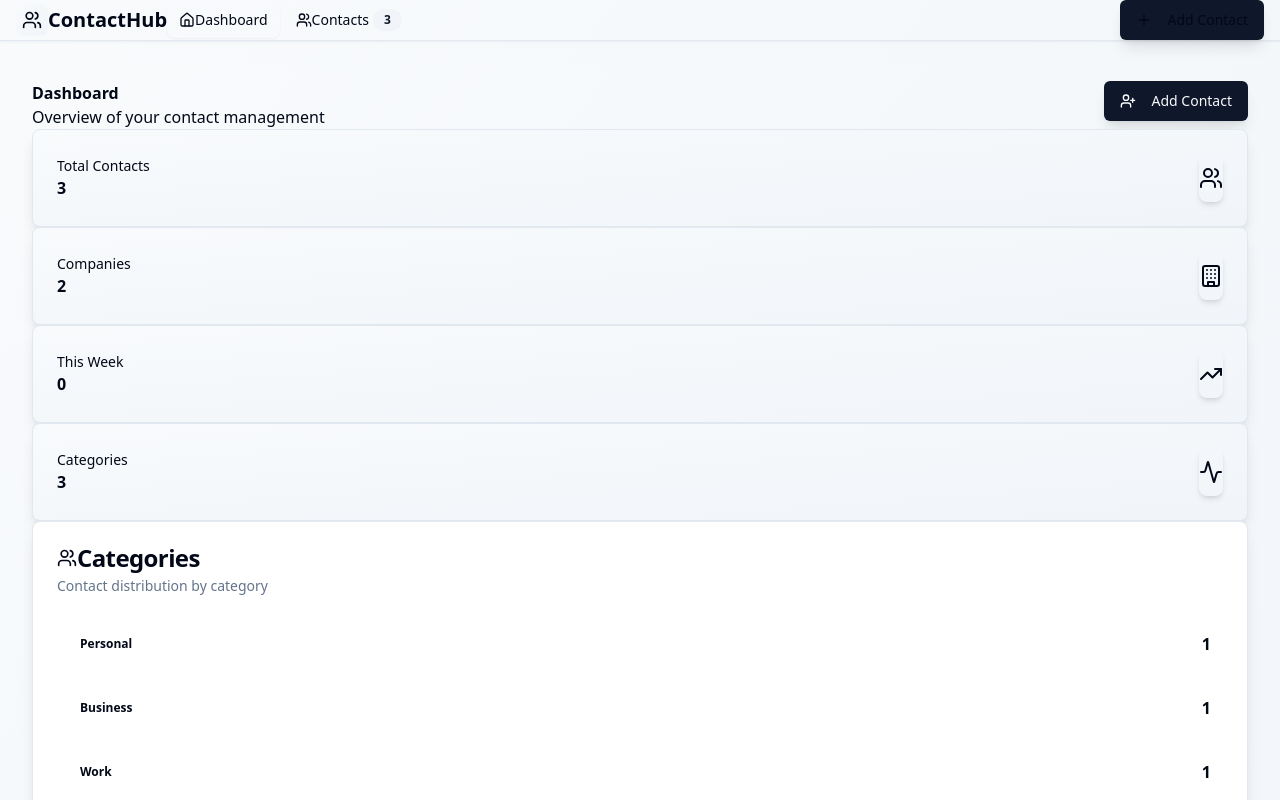
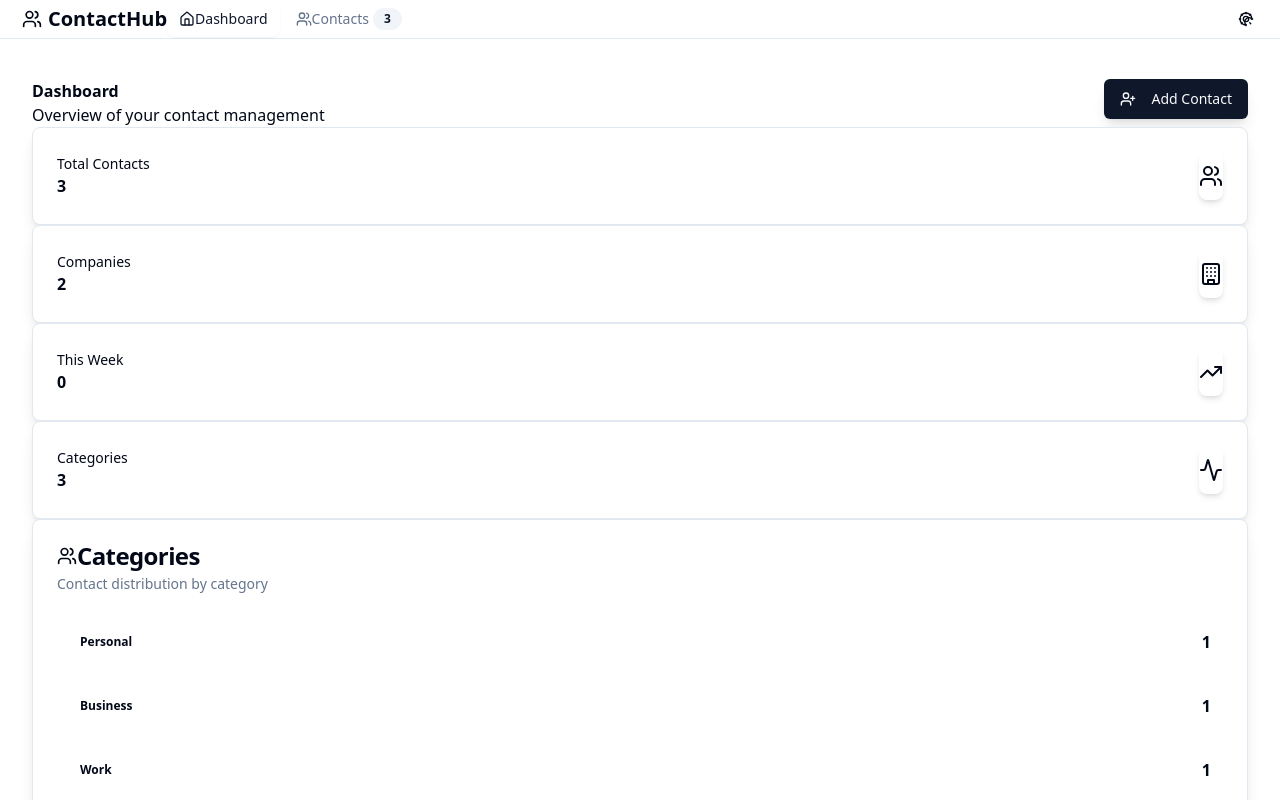
Before and after one commit to UjjwalSharma01/contact-compass-js-hub, a React (Vite) app: page / in a window 1280 px wide. Shown: the top 800 px of the page. Built offline with nearby package versions, Linux system fonts and the light colour scheme.

Commit message:
feat: Implement theme switcher and dark mode
Replaces the "Add Contact" button in the navbar with a theme switcher and implements a dark theme.

```diff
--- a/package.json
+++ b/package.json
@@ -48,7 +48,7 @@
     "embla-carousel-react": "^8.3.0",
     "input-otp": "^1.2.4",
     "lucide-react": "^0.462.0",
-    "next-themes": "^0.3.0",
+    "next-themes": "^0.4.6",
     "react": "^18.3.1",
     "react-day-picker": "^8.10.1",
     "react-dom": "^18.3.1",
--- a/src/App.tsx
+++ b/src/App.tsx
@@ -4,6 +4,7 @@ import { BrowserRouter as Router, Routes, Route, Navigate } from 'react-router-d
 import { Toaster } from "@/components/ui/toaster";
 import { Toaster as Sonner } from "@/components/ui/sonner";
 import { TooltipProvider } from "@/components/ui/tooltip";
+import { ThemeProvider } from './components/ThemeProvider';
 
 // Components
 import Navigation from './components/Navigation';
@@ -25,9 +26,10 @@ const App = () => {
   console.log('App loaded with contacts:', contacts.length);
 
   return (
+    <ThemeProvider>
       <TooltipProvider>
         <Router>
-        <div className="min-h-screen bg-gradient-to-br from-slate-50 to-slate-100">
+          <div className="min-h-screen bg-background text-foreground">
             <Navigation
               contactCount={contacts.length}
               searchQuery={searchQuery}
@@ -97,6 +99,7 @@ const App = () => {
           <Sonner />
         </Router>
       </TooltipProvider>
+    </ThemeProvider>
   );
 };
 
--- a/src/components/Navigation.jsx
+++ b/src/components/Navigation.jsx
@@ -1,10 +1,10 @@
 
 import React from 'react';
 import { NavLink, useLocation } from 'react-router-dom';
-import { Users, Plus, Home, Search } from 'lucide-react';
+import { Users, Home, Search } from 'lucide-react';
 import { Input } from '@/components/ui/input';
-import { Button } from '@/components/ui/button';
 import { Badge } from '@/components/ui/badge';
+import { ThemeToggle } from './ThemeToggle';
 
 const Navigation = ({ contactCount, searchQuery, onSearchChange }) => {
   const location = useLocation();
@@ -27,7 +27,7 @@ const Navigation = ({ contactCount, searchQuery, onSearchChange }) => {
   const isSearchVisible = location.pathname === '/contacts';
 
   return (
-    <nav className="bg-white shadow-sm border-b border-slate-200">
+    <nav className="bg-background border-b border-border">
       <div className="container mx-auto px-4">
         <div className="flex items-center justify-between h-16">
           {/* Logo and brand */}
@@ -36,7 +36,7 @@ const Navigation = ({ contactCount, searchQuery, onSearchChange }) => {
               <div className="w-8 h-8 bg-gradient-to-br from-blue-500 to-purple-600 rounded-lg flex items-center justify-center">
                 <Users className="w-5 h-5 text-white" />
               </div>
-              <span className="text-xl font-bold text-slate-800">ContactHub</span>
+              <span className="text-xl font-bold text-foreground">ContactHub</span>
             </div>
 
             {/* Navigation links */}
@@ -48,8 +48,8 @@ const Navigation = ({ contactCount, searchQuery, onSearchChange }) => {
                   className={({ isActive }) =>
                     `flex items-center space-x-2 px-3 py-2 rounded-lg text-sm font-medium transition-all duration-200 ${
                       isActive
-                        ? 'bg-blue-50 text-blue-700 shadow-sm'
-                        : 'text-slate-600 hover:text-slate-900 hover:bg-slate-50'
+                        ? 'bg-primary/10 text-primary shadow-sm'
+                        : 'text-muted-foreground hover:text-foreground hover:bg-accent'
                     }`
                   }
                 >
@@ -65,27 +65,22 @@ const Navigation = ({ contactCount, searchQuery, onSearchChange }) => {
             </div>
           </div>
 
-          {/* Search and actions */}
+          {/* Search and theme toggle */}
           <div className="flex items-center space-x-4">
             {isSearchVisible && (
               <div className="relative hidden sm:block">
-                <Search className="absolute left-3 top-1/2 transform -translate-y-1/2 w-4 h-4 text-slate-400" />
+                <Search className="absolute left-3 top-1/2 transform -translate-y-1/2 w-4 h-4 text-muted-foreground" />
                 <Input
                   type="text"
                   placeholder="Search contacts..."
                   value={searchQuery}
                   onChange={(e) => onSearchChange(e.target.value)}
-                  className="pl-10 w-64 bg-slate-50 border-slate-200 focus:bg-white"
+                  className="pl-10 w-64 bg-background border-input focus:bg-background"
                 />
               </div>
             )}
 
-            <NavLink to="/contacts/new">
-              <Button className="bg-gradient-to-r from-blue-500 to-purple-600 hover:from-blue-600 hover:to-purple-700 text-white shadow-lg hover:shadow-xl transition-all duration-200">
-                <Plus className="w-4 h-4 mr-2" />
-                Add Contact
-              </Button>
-            </NavLink>
+            <ThemeToggle />
           </div>
         </div>
 
@@ -93,13 +88,13 @@ const Navigation = ({ contactCount, searchQuery, onSearchChange }) => {
         {isSearchVisible && (
           <div className="sm:hidden pb-4">
             <div className="relative">
-              <Search className="absolute left-3 top-1/2 transform -translate-y-1/2 w-4 h-4 text-slate-400" />
+              <Search className="absolute left-3 top-1/2 transform -translate-y-1/2 w-4 h-4 text-muted-foreground" />
               <Input
                 type="text"
                 placeholder="Search contacts..."
                 value={searchQuery}
                 onChange={(e) => onSearchChange(e.target.value)}
-                className="pl-10 w-full bg-slate-50 border-slate-200 focus:bg-white"
+                className="pl-10 w-full bg-background border-input focus:bg-background"
               />
             </div>
           </div>
--- /dev/null
+++ b/src/components/ThemeProvider.jsx
@@ -0,0 +1,17 @@
+
+import React from 'react';
+import { ThemeProvider as NextThemesProvider } from 'next-themes';
+
+export function ThemeProvider({ children, ...props }) {
+  return (
+    <NextThemesProvider
+      attribute="class"
+      defaultTheme="system"
+      enableSystem
+      disableTransitionOnChange
+      {...props}
+    >
+      {children}
+    </NextThemesProvider>
+  );
+}
--- /dev/null
+++ b/src/components/ThemeToggle.jsx
@@ -0,0 +1,22 @@
+
+import React from 'react';
+import { Moon, Sun } from 'lucide-react';
+import { Button } from '@/components/ui/button';
+import { useTheme } from 'next-themes';
+
+export function ThemeToggle() {
+  const { theme, setTheme } = useTheme();
+
+  return (
+    <Button
+      variant="ghost"
+      size="sm"
+      onClick={() => setTheme(theme === 'light' ? 'dark' : 'light')}
+      className="w-9 h-9 p-0"
+    >
+      <Sun className="h-4 w-4 rotate-0 scale-100 transition-all dark:-rotate-90 dark:scale-0" />
+      <Moon className="absolute h-4 w-4 rotate-90 scale-0 transition-all dark:rotate-0 dark:scale-100" />
+      <span className="sr-only">Toggle theme</span>
+    </Button>
+  );
+}
```
Also changed, not shown: 1 other file (tests, documents, lock files or other folders). Lines whose indentation alone changed are shown as unchanged.
